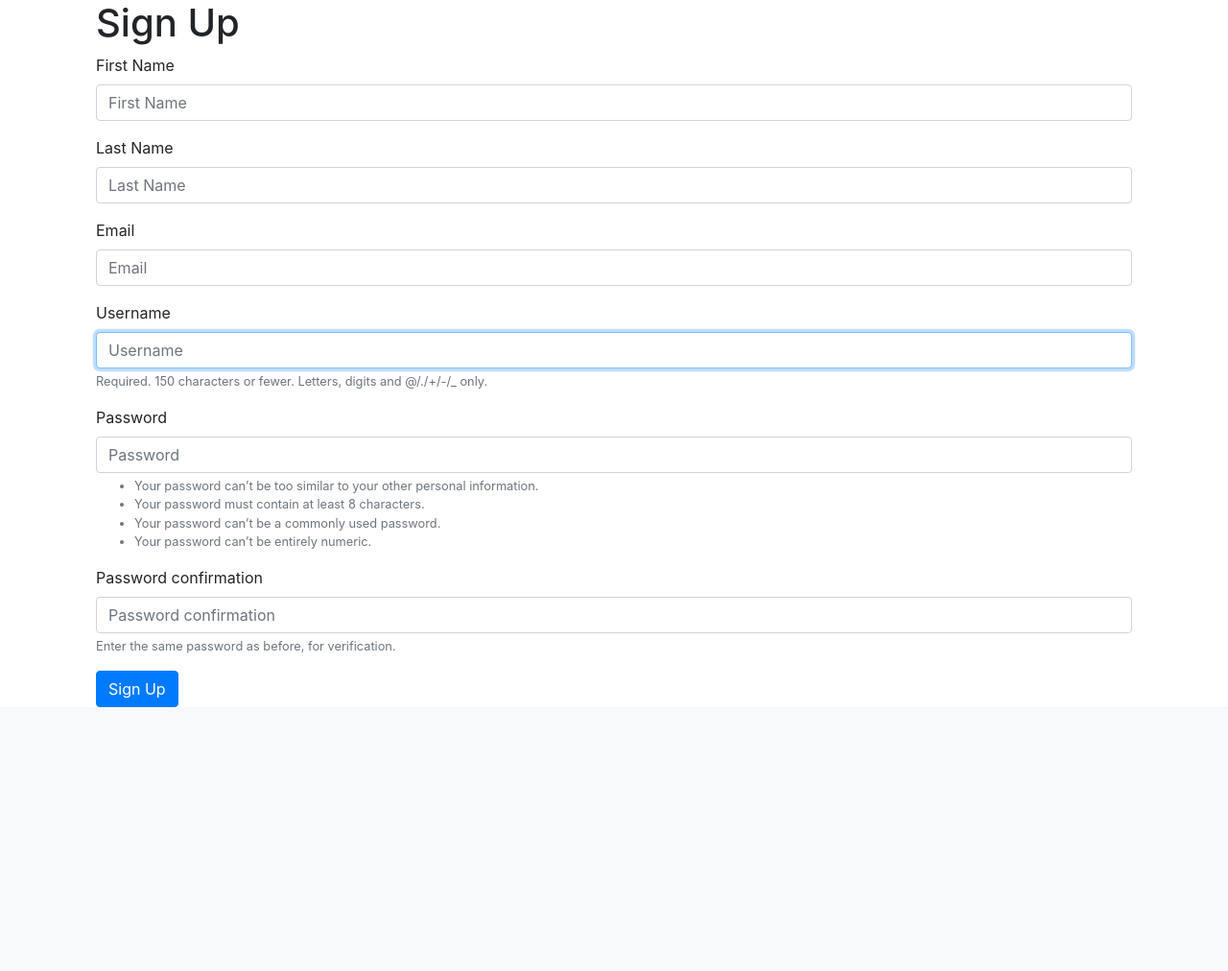
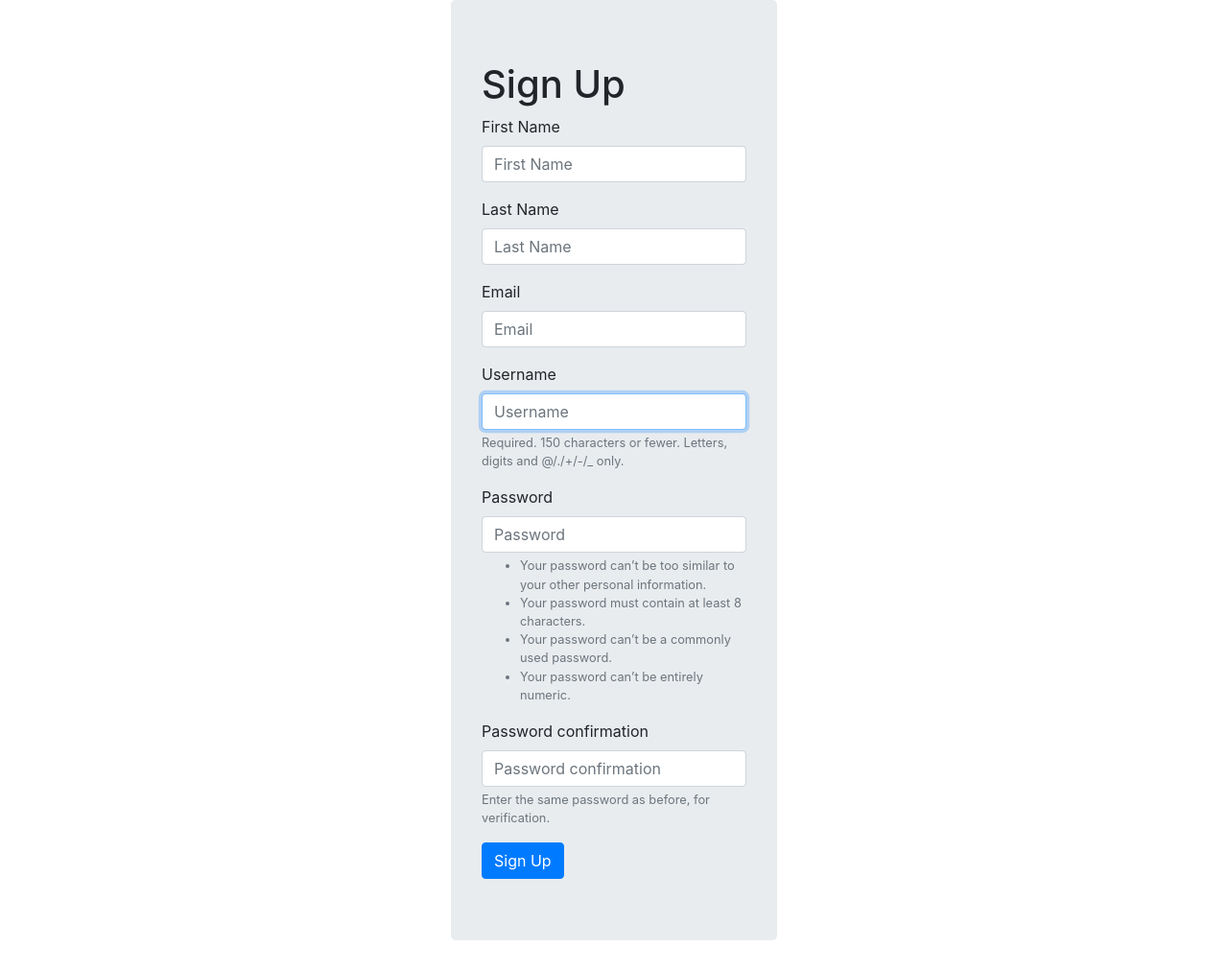
Before and after one commit to pranavelric/Rental-management-system, a Django app: page /accounts/signup/ in a window 1280 px wide. Shown: the part 66-1078 px from the top of the page at 96% size. Before the commit the page ends 803 px from the top, so only its background shows below. Run offline with Django 3.2, Linux system fonts and the light colour scheme; some libraries are stand-ins or nearby versions.

Commit message:
update files

```diff
--- a/Rentalgo/accounts/templates/accounts/signup.html
+++ b/Rentalgo/accounts/templates/accounts/signup.html
@@ -3,14 +3,14 @@
 
 {% block content %}
 
-<div class="container">
+<div class="container col-4">
+  <div class="jumbotron">
     <h1>Sign Up</h1>
     <form method="POST">
       {% csrf_token %}
       {% bootstrap_form form %}
       <input type="submit" class="btn btn-primary" value="Sign Up">
-
     </form>
-
+  </div>
 </div>
 {% endblock %}
--- a/Rentalgo/accounts/templates/accounts/verify.html
+++ b/Rentalgo/accounts/templates/accounts/verify.html
@@ -2,8 +2,9 @@
 {% load bootstrap3 %}
 
 {% block content %}
-  <div class="container">
+  <div class="container col-5">
     <div class="jumbotron">
+      <h2>Enter your KYC details</h2>
       <form method="POST" enctype="multipart/form-data">
         {% csrf_token %}
         {% bootstrap_form form %}
```
Also changed, not shown: Rentalgo/accounts/templates/accounts/login.html (+10 -7 lines). Lines whose indentation alone changed are shown as unchanged.
